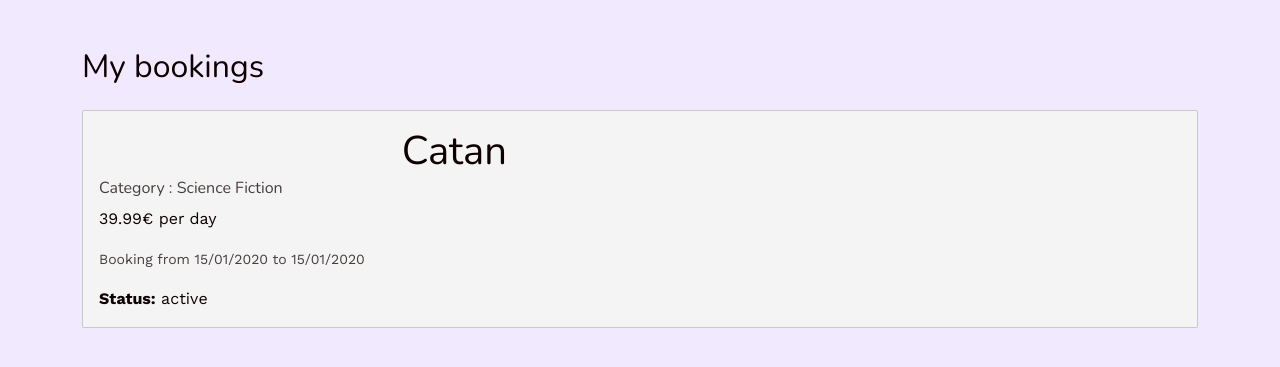
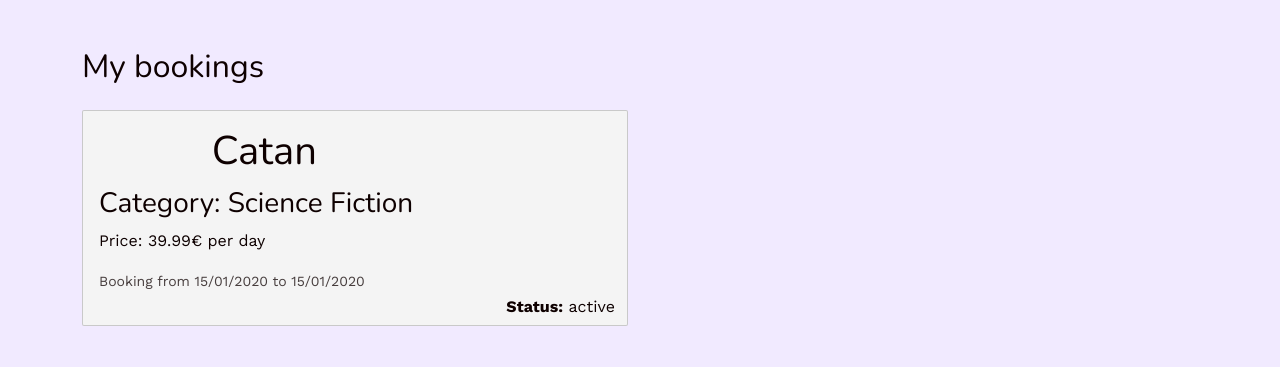
Before and after one commit to NicolasWaenia/AirGames, a Rails app: page /my_bookings in a window 1280 px wide. Shown: the part 86-453 px from the top of the page. Run offline with Rails 7, Linux system fonts and the light colour scheme; a user stored in the database is signed in; tables that the repository leaves empty hold one stand-in row (values such as "Sample post"); style sheets or scripts are compiled from the project's sources; some libraries are stand-ins or nearby versions.

Commit message:
modify cards esthetic

```diff
--- a/app/views/bookings/my_index.html.erb
+++ b/app/views/bookings/my_index.html.erb
@@ -2,31 +2,37 @@
 
 <h2 class="mb-4">My bookings</h2>
 
+<div class="row row-cols-1 row-cols-md-2 g-4">
   <% @bookings.each do |booking| %>
+    <div class="col">
       <%= link_to game_path(booking.game), class: "text-decoration-none text-dark" do %>
-    <div class="card mb-3">
+        <div class="card h-100">
           <div class="row g-0">
             <% if booking.game.photo.attached? %>
               <div class="col-md-4">
-            <img src="<%= cl_image_path(booking.game.photo.key, crop: :fill) %>" alt="Game Image" class="img-fluid">
+                <img src="<%= cl_image_path(booking.game.photo.key, crop: :fill, gravity: :center) %>" alt="Game Image" class="img-fluid rounded w-100 h-100">
               </div>
             <% end %>
             <div class="col-md-8">
               <div class="card-body">
-            <h1 class="card-title text-center"><%= booking.game.name %></h1>
-            <h6 class="card-subtitle mb-2 text-muted">Category : <%= booking.game.category %></h6>
-            <p class="card-text"><%= number_with_precision(booking.game.price, precision: 2) %>€ per day</p>
+                <h1 class="card-title text-center mb-3"><%= booking.game.name %></h1>
+                <h3 class="card-subtitle mb-2">Category: <%= booking.game.category %></h3>
+                <p class="card-text mb-3">Price: <%= number_with_precision(booking.game.price, precision: 2) %>€ per day</p>
 
-
-            <p class="card-text">
+                <p class="card-text mb-3">
                   <small class="text-muted">
                     Booking from <%= booking.start_at.strftime("%d/%m/%Y") %> to <%= booking.end_at.strftime("%d/%m/%Y") %>
                   </small>
                 </p>
-            <p class="card-text"><strong>Status:</strong> <%= booking.status %></p>
+
+                <p class="card-text text-end position-absolute bottom-0 end-0" style="margin-bottom: 6px; margin-right: 12px;">
+                  <strong>Status:</strong> <%= booking.status %>
+                </p>
               </div>
             </div>
           </div>
         </div>
       <% end %>
+    </div>
   <% end %>
+</div>
--- a/app/views/games/new.html.erb
+++ b/app/views/games/new.html.erb
@@ -4,7 +4,7 @@
   <%= f.input :number_of_players_min , collection: (1..6)  %>
   <%= f.input :number_of_players_max , collection: (1..16)%>
   <%= f.input :category, collection: ["Card Game", "Adventure", "Farming", "Music", "Party Game", "Science Fiction", "Negotiation", "Children's Game", "Action/Dexterity", "Bluffing", "Murder/Mystery"] %>
-  <%= f.input :price %>
+  <%= f.input :price, input_html: { min: 1 } %>
   <%= f.input :photo, as: :file %>
   <%= f.submit %>
 <% end %>
--- a/app/views/shared/_cards.html.erb
+++ b/app/views/shared/_cards.html.erb
@@ -1,4 +1,4 @@
-<div class="container">
+
   <div class="row">
     <% @games.each do |game| %>
       <div class="col-md-3 mb-4">
@@ -13,7 +13,7 @@
             <div class="card-trip-infos border-top pt-3">
               <% if game.user === current_user %>
                 <% bookings_count = game.bookings.where(status: "pending").where("start_at >= ?", Time.now.midnight).count %>
-                <% if bookings_count >0 %>
+                <% if bookings_count > 0 %>
                   <span class="booking-infos"><%= pluralize(bookings_count, 'pending booking') %></span>
                 <% end %>
               <% end %>
```
Lines whose indentation alone changed are shown as unchanged.
